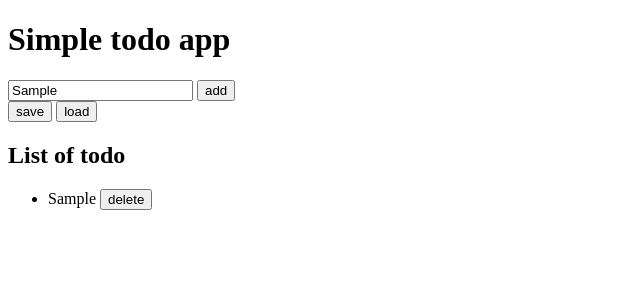
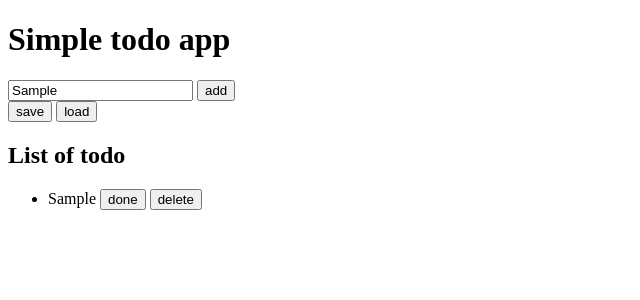
Before and after one commit to ThiccPan/learn-svelte, a SvelteKit app: page / in a window 1280 px wide. Both pictures are taken after typing "Sample" into the empty fields and a click on the button "add". Shown: the top 300 px of the page, without its empty margins (0-640 px from the left). Built offline with nearby package versions, Linux system fonts and the light colour scheme.

Commit message:
feat: add task complention

```diff
--- a/src/components/TodoItem.svelte
+++ b/src/components/TodoItem.svelte
@@ -4,9 +4,21 @@
 
 	const dispatch = createEventDispatcher();
 	export let todoData: Todo;
+
+	function doneAction() {
+		todoData.isDone = !todoData.isDone;
+		dispatch('done');
+	}
 </script>
 
 <div>
-	{todoData.task}
+	<span class={todoData.isDone === true ? 'crossed' : ''}>{todoData.task}</span>
+	<button on:click={() => doneAction()}>done</button>
 	<button on:click={() => dispatch('delete')}>delete</button>
 </div>
+
+<style>
+	.crossed {
+		text-decoration: line-through;
+	}
+</style>
--- a/src/global.d.ts
+++ b/src/global.d.ts
@@ -1,4 +1,5 @@
 export declare type Todo = {
     task: string;
+    isDone: boolean;
     id: string;
 }
--- a/src/routes/+page.svelte
+++ b/src/routes/+page.svelte
@@ -12,7 +12,8 @@
 	function addTodo() {
 		todoList.push({
 			task: inputTask,
-			id: currId.toString()
+			isDone: false,
+			id: currId.toString(),
 		});
 		currId++;
 		todoList = todoList;
```
